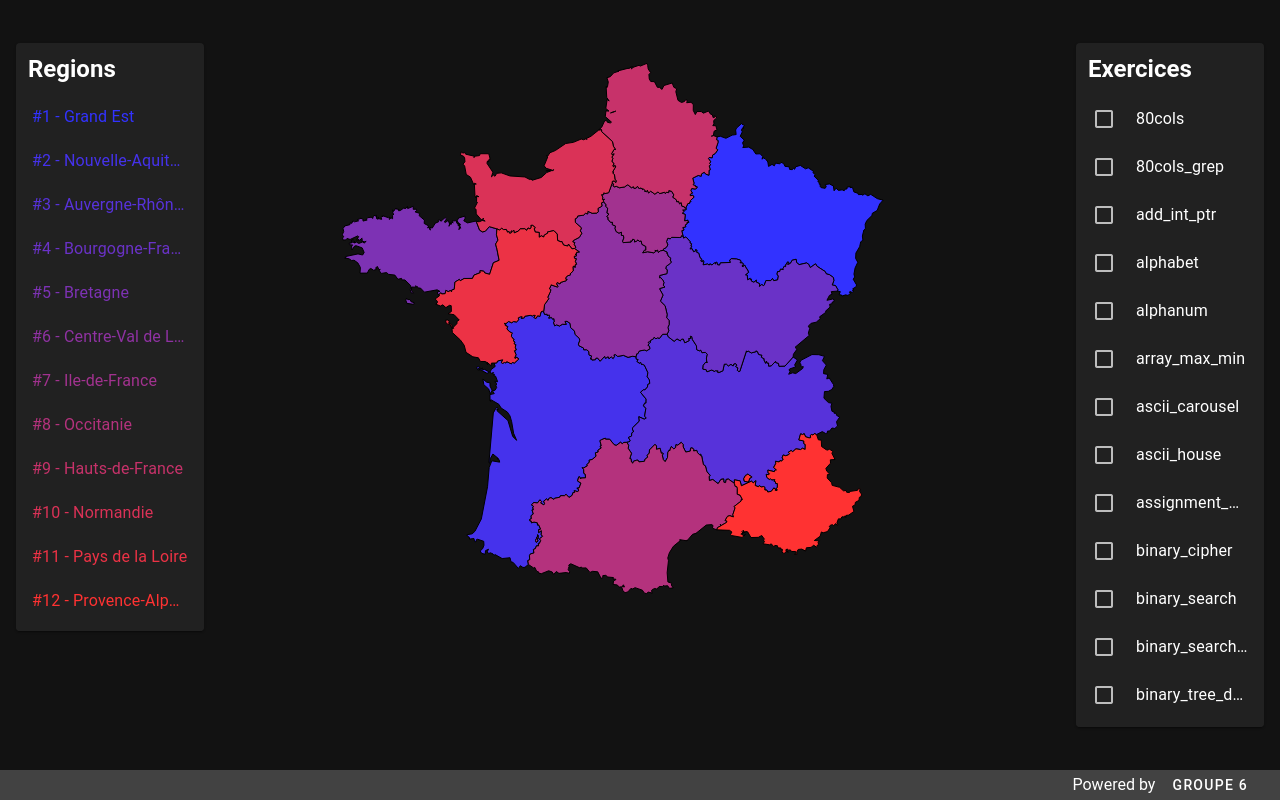
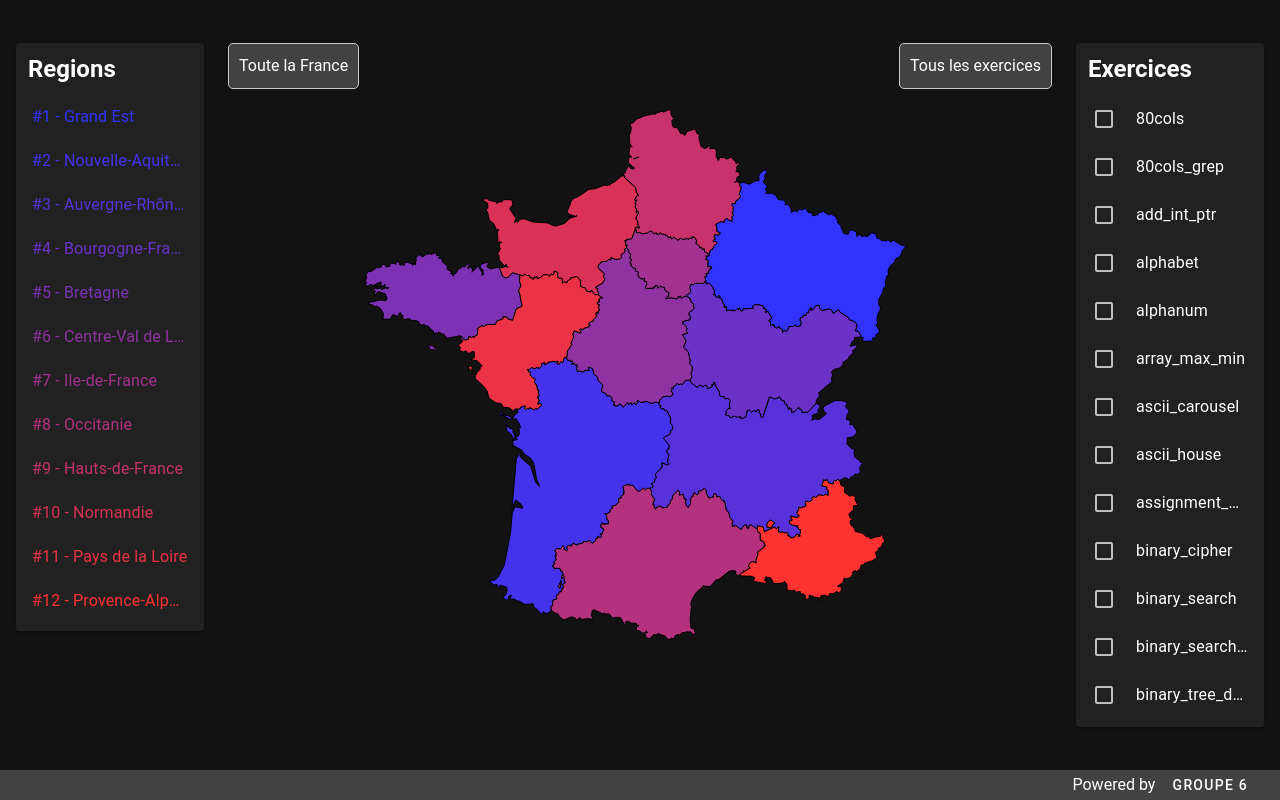
Before and after one commit to LilianSchall/AcuDataEngineering, a Vue app in the folder DashboardFrontend/acu-dashboard/: page / in a window 1280 px wide. Built offline with nearby package versions, Linux system fonts and the light colour scheme.

Commit message:
feat: add exercise visu and whole france visu

```diff
--- a/DashboardFrontend/acu-dashboard/src/components/MainPage.vue
+++ b/DashboardFrontend/acu-dashboard/src/components/MainPage.vue
@@ -5,46 +5,68 @@
         <v-card>
           <h2 class="mt-2 ml-3">Regions</h2>
           <v-list density="comfortable">
-            <v-list-item v-for="region in region_ranks"
-            :key="region.id"
-            @click="clickedRegion(region.id)"
-            >
-                <v-list-item-title :class="[`rank-${region.rank}`]">#{{region.rank}} - {{ region.id }}</v-list-item-title>
+            <v-list-item v-for="region in region_ranks" :key="region.id" @click="clickedRegion(region.id)">
+              <v-list-item-title :class="[`rank-${region.rank}`]">#{{ region.rank }} - {{ region.id }}</v-list-item-title>
             </v-list-item>
           </v-list>
         </v-card>
       </v-col>
-      <v-col cols="8" class="text-center">
-        <div>
-          <svg xmlns:svg="http://www.w3.org/2000/svg" id="svg2" height="584.5448" width="596.41547"
-            class="france-map mt-5">
-            <path v-for="region of regions" :key="region.id" :id="region.id" :d="region.path" @click="clickedRegion(region.id)" :class="[
-            'region',
-            `rank-${region.rank}`,
-            { 'hovered-region': region.id === hoveredRegion },
-          ]"
-          @mouseover="onMouseOver($event, region.id)" @mouseout="onMouseOut()" />
-          </svg>
+      <v-col cols="8" class="text-center pb-0">
+        <div class="d-flex justify-space-between">
+          <div v-if="hoveredRegion" class="tooltip">
+            {{ "Region : " + hoveredRegion }}
           </div>
-        <v-dialog v-model="dialog" max-width="90vw" max-height="80vh">
+          <div v-else class="tooltip" @click="clickedRegion(0)">
+            Toute la France
+          </div>
+          <div class="tooltip" @click="viewExercise(selectedExercise)">
+            {{ selectedExercise }}
+          </div>
+          <v-dialog v-model="dialogExercise" max-width="90vw" max-height="80vh">
           <v-card>
             <v-card-title class="d-flex flex-rows">
               <h2 class="mt-2 ml-2">
-              {{ selectedRegion }}
+                {{ selectedExercise }}
               </h2>
               <v-spacer></v-spacer>
               <v-card-actions>
-                <v-btn text @click="dialog = false" icon="mdi-close">
+                <v-btn text @click="dialogExercise = false" icon="mdi-close">
                 </v-btn>
               </v-card-actions>
             </v-card-title>
             <v-card-text>
-            <v-data-table-virtual
-            fixed-header
-            height="60vh"
-            density="comfortable"
-            :items="scores_info"
-            ></v-data-table-virtual>
+              <v-data-table-virtual fixed-header height="60vh" density="comfortable"
+                :items="scores_info"></v-data-table-virtual>
+            </v-card-text>
+          </v-card>
+        </v-dialog>
+        </div>
+        <div class="mt-5">
+          <svg xmlns:svg="http://www.w3.org/2000/svg" id="svg2" height="540" width="550"
+            class="france-map">
+            <path v-for="region of regions" :key="region.id" :id="region.id" :d="region.path"
+              @click="clickedRegion(region.id)" :class="[
+              'region',
+              `rank-${region.rank}`,
+              { 'hovered-region': region.id === hoveredRegion },
+            ]" @mouseover="onMouseOver($event, region.id)" @mouseout="onMouseOut()" />
+          </svg>
+        </div>
+        <v-dialog v-model="dialogRegion" max-width="90vw" max-height="80vh">
+          <v-card>
+            <v-card-title class="d-flex flex-rows">
+              <h2 class="mt-2 ml-2">
+                {{ selectedRegion == 0 ? "Toute la France" : selectedRegion }}
+              </h2>
+              <v-spacer></v-spacer>
+              <v-card-actions>
+                <v-btn text @click="dialogRegion = false" icon="mdi-close">
+                </v-btn>
+              </v-card-actions>
+            </v-card-title>
+            <v-card-text>
+              <v-data-table-virtual fixed-header height="60vh" density="comfortable"
+                :items="scores_info"></v-data-table-virtual>
             </v-card-text>
           </v-card>
         </v-dialog>
@@ -53,9 +75,11 @@
         <v-card>
           <h2 class="mt-2 ml-3">Exercices</h2>
           <v-list height="80vh" density="comfortable" slim selectable :items="exercises_info" item-title="name"
-            item-value="id">
+            item-value="id"
+            @update:selected="selectExercise($event)"
+            >
             <template v-slot:item="{ props }">
-              <v-list-item v-bind="props" @click="selectExercise(props.value)">
+              <v-list-item v-bind="props">
                 <template v-slot:prepend="{ isActive }">
                   <v-list-item-action start>
                     <v-checkbox-btn :model-value="isActive"></v-checkbox-btn>
@@ -98,8 +122,10 @@ regions.forEach((region) => {
 });
 
 const hoveredRegion = ref(null);
-const dialog = ref(false);
+const dialogRegion = ref(false);
+const dialogExercise = ref(false);
 const selectedRegion = ref({});
+const selectedExercise = ref("Tous les exercices");
 
 const onMouseOver = (event, regionId) => {
   hoveredRegion.value = regionId;
@@ -114,12 +140,22 @@ const onMouseOut = () => {
 
 const selectExercise = (id) => {
   console.log(id);
+  if (id.length === 0) {
+    selectedExercise.value = "Tous les exercices";
+  } else {
+    selectedExercise.value = "Exercice : " + exercises_info[id - 1]["name"];
+  }
+};
+
+const viewExercise = (exercise) => {
+  console.log(exercise);
+  dialogExercise.value = true;
 };
 
 const clickedRegion = (regionId) => {
   console.log(regionId);
   selectedRegion.value = regionId;
-  dialog.value = true;
+  dialogRegion.value = true;
 };
 </script>
 
@@ -140,6 +176,19 @@ const clickedRegion = (regionId) => {
 
 .france-map path {
   transition: transform 0.3s ease;
+}
+
+.tooltip {
+  background-color: rgb(var(--v-theme-light_gray_background));
+  padding: 10px;
+  border: 1px solid #ccc;
+  border-radius: 5px;
+  box-shadow: 0 0 10px rgba(0, 0, 0, 0.1);
+}
+
+.tooltip:hover {
+  cursor: pointer;
+  background-color: rgb(var(--v-theme-dark_gray_background));
 }
 
 .rank-1 {
```
Lines whose indentation alone changed are shown as unchanged.
